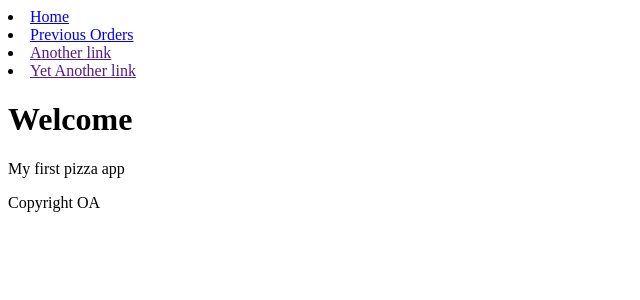
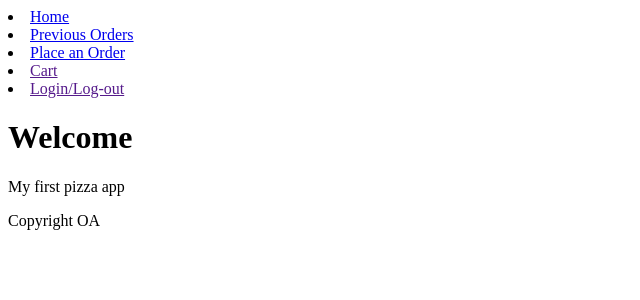
Before and after one commit to BoboStyx/DCU_Pizza_App, a Django app: page / in a window 1280 px wide. Shown: the top 300 px of the page, without its empty margins (0-640 px from the left). Run offline with Django 5.2, Linux system fonts and the light colour scheme.

Commit message:
Add ordering

```diff
--- a/Pizza_App/templates/base.html
+++ b/Pizza_App/templates/base.html
@@ -10,9 +10,10 @@
     <body>
         <nav>
             <li><a href="/">Home</a></li>
-            <li><a href="/orders">Previous Orders</a></li>
-            <li><a href="">Another link</a></li>
-            <li><a href="">Yet Another link</a></li>
+            <li><a href="past/orders">Previous Orders</a></li>
+            <li><a href="order">Place an Order</a></li>
+            <li><a href="">Cart</a></li>
+            <li><a href="">Login/Log-out</a></li>
         </nav>
         {% block content %}
         {% endblock %}
--- a/Pizza_App/urls.py
+++ b/Pizza_App/urls.py
@@ -3,5 +3,6 @@ from . import views
 
 urlpatterns = [
    path('', views.index, name="homepage"),
-   path('orders', views.about, name="previous_orders")
+   path('past/orders', views.order, name="previous_orders"),
+   path('order', views.ordering, name="new_order")
 ]
--- a/Pizza_App/views.py
+++ b/Pizza_App/views.py
@@ -6,5 +6,8 @@ from django.shortcuts import render
 def index(request):
     return render(request, 'index.html')
 
-def about(request):
+def order(request):
     return render(request, 'orders.html')
+
+def ordering(request):
+    return render(request, "ordering.html")
```
Also changed, not shown: Pizza_App/templates/ordering.html (added).
